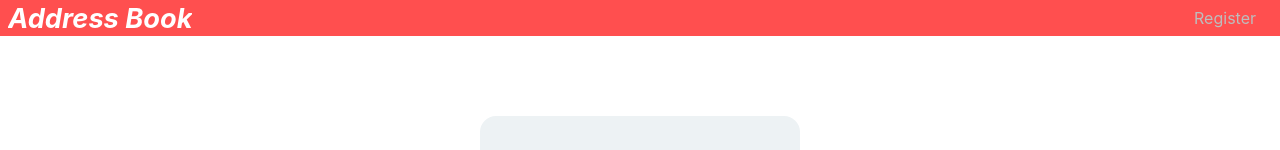
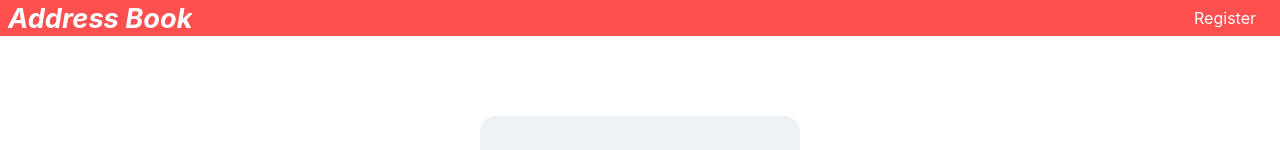
Before and after one commit to Kianek/address-book, a React (Create React App) app in the folder client/: page / in a window 1280 px wide. Shown: the top 150 px of the page. Built offline with nearby package versions, Linux system fonts and the light colour scheme.

Commit message:
Change link hover colors

```diff
--- a/client/src/components/navbar/Navbar.scss
+++ b/client/src/components/navbar/Navbar.scss
@@ -22,10 +22,10 @@
 }
 
 .navbar__link {
-  color: $light-gray;
+  color: $white;
   font-size: 1em;
   padding: 0.5em 1em;
 }
 .navbar__link:hover {
-  color: $white;
+  color: $light-gray;
 }
```
